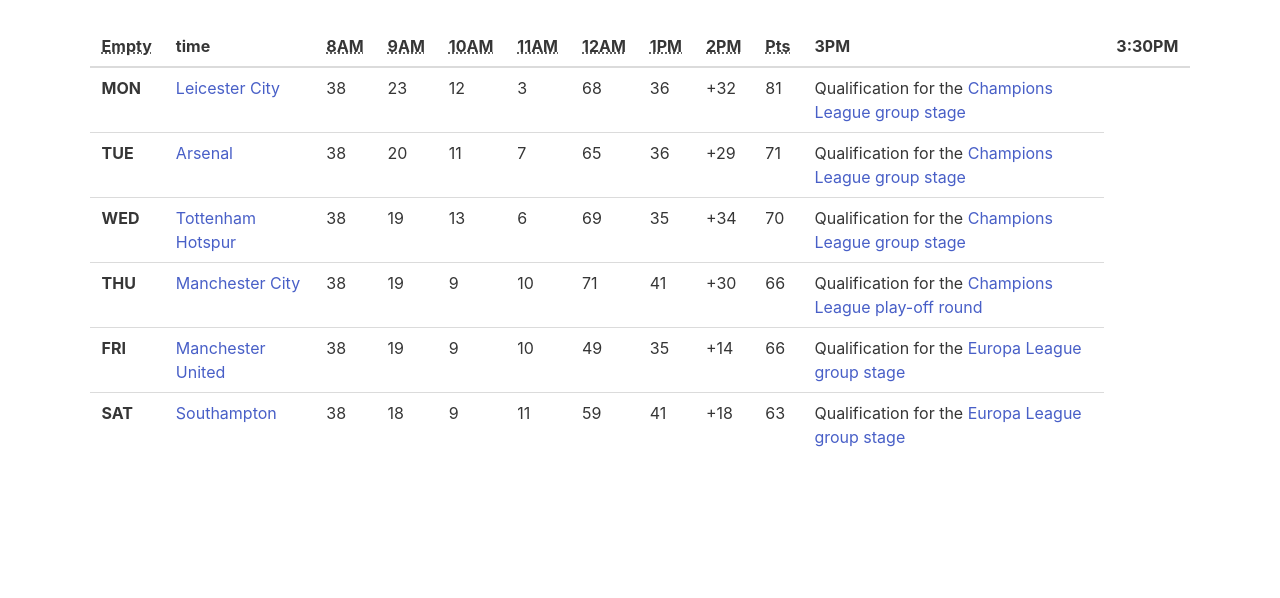
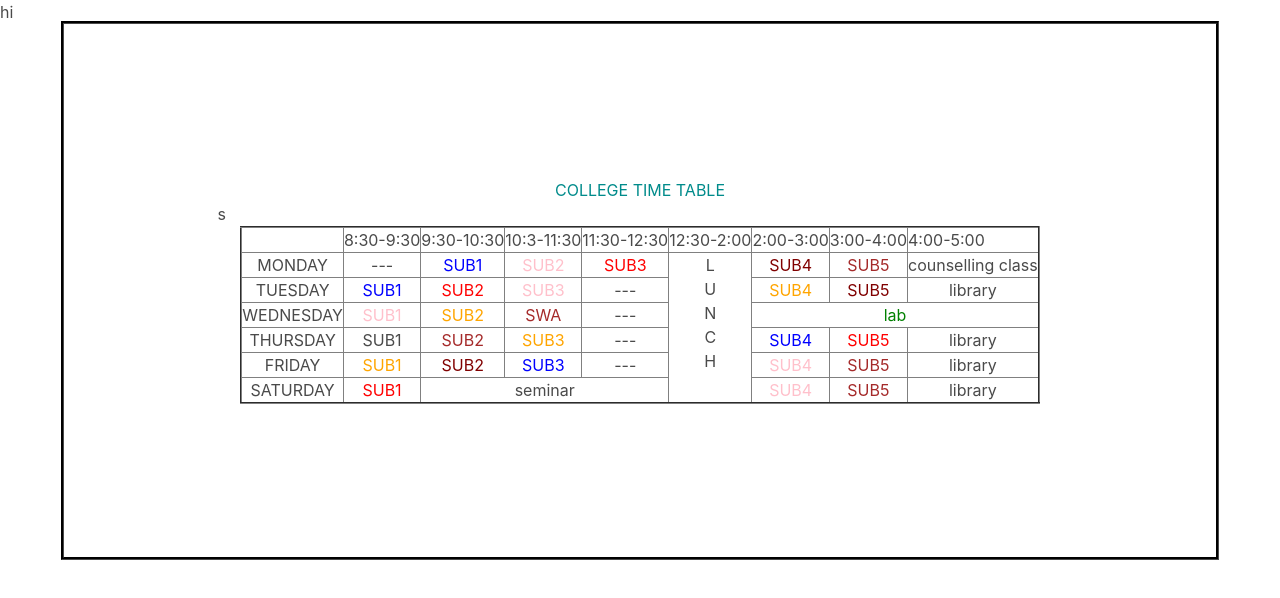
Before and after one commit to iamfutureflash/timetable.github.io, a plain HTML site: page index.html in a window 1280 px wide. Drawn offline with nearby package versions, Linux system fonts and the light colour scheme.

Commit message:
edit new tablw layout

```diff
--- a/index.css
+++ b/index.css
@@ -1,3 +1,17 @@
-.container{
-    padding: 2%;
+.container {
+    padding: 12vw;
+    margin: 12%;
 }
+
+.bordercolor {
+    border: .1px;
+    /* border-radius: 5px; */
+    background-color: rgb(82, 71, 195);
+}
+
+.outline {
+    outline-style:groove;
+}
+.h4{
+    size:40px
+}
--- a/index.html
+++ b/index.html
@@ -19,198 +19,77 @@
       <!--nevbar ends-->
     </header>
     <main>
-      <div class="container">
-        <table class="table">
-          <thead>
+      <h1>hi</h1>
+      <div class="container outline">
+        <H1><FONT COLOR="DARKCYAN"><CENTER>COLLEGE TIME TABLE</FONT></H1>
+          <table border="2" cellspacing="3" align="center">
           <tr>
-              <th><abbr title="Position">Empty</abbr></th>
-              <th>time</th>
-              <th><abbr title="Played">8AM</abbr></th>
-              <th><abbr title="Won">9AM</abbr></th>
-              <th><abbr title="Drawn">10AM</abbr></th>
-              <th><abbr title="Lost">11AM</abbr></th>
-              <th><abbr title="Goals for">12AM</abbr></th>
-              <th><abbr title="Goals against">1PM</abbr></th>
-              <th><abbr title="Goal difference">2PM</abbr></th>
-              <th><abbr title="Points">Pts</abbr></th>
-              <th>3PM</th>
-              <th>3:30PM</th>
-            </tr>
-          </thead>
-          <!-- table footer is commented for future use -->
-          <!-- <tfoot>
+           <td align="center">
+           <td>8:30-9:30
+           <td>9:30-10:30
+           <td>10:3-11:30
+           <td>11:30-12:30
+           <td>12:30-2:00
+           <td>2:00-3:00
+           <td>3:00-4:00
+           <td>4:00-5:00
+          </tr>s
           <tr>
-              <th><abbr title="Position">Empty</abbr></th>
-              <th>Time</th>
-              <th><abbr title="Played">Pld</abbr></th>
-              <th><abbr title="Won">W</abbr></th>
-              <th><abbr title="Drawn">D</abbr></th>
-              <th><abbr title="Lost">L</abbr></th>
-              <th><abbr title="Goals for">GF</abbr></th>
-              <th><abbr title="Goals against">GA</abbr></th>
-              <th><abbr title="Goal difference">GD</abbr></th>
-              <th><abbr title="Points">Pts</abbr></th>
-              <th>Qualification or relegation</th>
-            </tr>
-          </tfoot> -->
-          <tbody>
-            <tr>
-              <th>MON</th>
-              <td>
-                <a
-                  href="https://en.wikipedia.org/wiki/Leicester_City_F.C."
-                  title="Leicester City F.C."
-                  >Leicester City</a>
-              </td>
-              <td>38</td>
-              <td>23</td>
-              <td>12</td>
-              <td>3</td>
-              <td>68</td>
-              <td>36</td>
-              <td>+32</td>
-              <td>81</td>
-              <td>
-                Qualification for the
-                <a
-                  href="https://en.wikipedia.org/wiki/2016%E2%80%9317_UEFA_Champions_League#Group_stage"
-                  title="2016–17 UEFA Champions League"
-                  >Champions League group stage</a
-                >
-              </td>
+            <td align="center">MONDAY
+            <td align="center">---<td align="center"><font color="blue">SUB1<br>
+           <td align="center"><font color="pink">SUB2<br>
+           <td align="center"><font color="red">SUB3<br>
+           <td rowspan="6"align="center">L<br>U<br>N<br>C<br>H
+           <td align="center"><font color="maroon">SUB4<br>
+           <td align="center"><font color="brown">SUB5<br>
+           <td align="center">counselling class
           </tr>
           <tr>
-              <th>TUE</th>
-              <td>
-                <a
-                  href="https://en.wikipedia.org/wiki/Arsenal_F.C."
-                  title="Arsenal F.C."
-                  >Arsenal</a
-                >
-              </td>
-              <td>38</td>
-              <td>20</td>
-              <td>11</td>
-              <td>7</td>
-              <td>65</td>
-              <td>36</td>
-              <td>+29</td>
-              <td>71</td>
-              <td>
-                Qualification for the
-                <a
-                  href="https://en.wikipedia.org/wiki/2016%E2%80%9317_UEFA_Champions_League#Group_stage"
-                  title="2016–17 UEFA Champions League"
-                  >Champions League group stage</a
-                >
-              </td>
+           <td align="center">TUESDAY
+           <td align="center"><font color="blue">SUB1<br>
+           <td align="center"><font color="red">SUB2<br>
+           <td align="center"><font color="pink">SUB3<br>
+           <td align="center">---
+           <td align="center"><font color="orange">SUB4<BR>
+           <td align="center"><font color="maroon">SUB5<br>
+           <td align="center">library
           </tr>
           <tr>
-              <th>WED</th>
-              <td>
-                <a
-                  href="https://en.wikipedia.org/wiki/Tottenham_Hotspur_F.C."
-                  title="Tottenham Hotspur F.C."
-                  >Tottenham Hotspur</a
-                >
-              </td>
-              <td>38</td>
-              <td>19</td>
-              <td>13</td>
-              <td>6</td>
-              <td>69</td>
-              <td>35</td>
-              <td>+34</td>
-              <td>70</td>
-              <td>
-                Qualification for the
-                <a
-                  href="https://en.wikipedia.org/wiki/2016%E2%80%9317_UEFA_Champions_League#Group_stage"
-                  title="2016–17 UEFA Champions League"
-                  >Champions League group stage</a
-                >
-              </td>
-            </tr>
-            <tr class="">
-              <th>THU</th>
-              <td>
-                <a
-                  href="https://en.wikipedia.org/wiki/Manchester_City_F.C."
-                  title="Manchester City F.C."
-                  >Manchester City</a
-                >
-              </td>
-              <td>38</td>
-              <td>19</td>
-              <td>9</td>
-              <td>10</td>
-              <td>71</td>
-              <td>41</td>
-              <td>+30</td>
-              <td>66</td>
-              <td>
-                Qualification for the
-                <a
-                  href="https://en.wikipedia.org/wiki/2016%E2%80%9317_UEFA_Champions_League#Play-off_round"
-                  title="2016–17 UEFA Champions League"
-                  >Champions League play-off round</a
-                >
-              </td>
+           <td align="center">WEDNESDAY
+           <td align="center"><font color="pink">SUB1<br>
+           <td align="center"><font color="orange">SUB2<BR>
+           <td align="center"><font color="brown">SWA<br>
+           <td align="center">---
+           <td colspan="3" align="center"><font color="green"> lab
           </tr>
           <tr>
-              <th>FRI</th>
-              <td>
-                <a
-                  href="https://en.wikipedia.org/wiki/Manchester_United_F.C."
-                  title="Manchester United F.C."
-                  >Manchester United</a
-                >
-              </td>
-              <td>38</td>
-              <td>19</td>
-              <td>9</td>
-              <td>10</td>
-              <td>49</td>
-              <td>35</td>
-              <td>+14</td>
-              <td>66</td>
-              <td>
-                Qualification for the
-                <a
-                  href="https://en.wikipedia.org/wiki/2016%E2%80%9317_UEFA_Europa_League#Group_stage"
-                  title="2016–17 UEFA Europa League"
-                  >Europa League group stage</a
-                >
-              </td>
+           <td align="center">THURSDAY
+           <td align="center">SUB1<br>
+           <td align="center"><font color="brown">SUB2<br>
+           <td align="center"><font color="orange">SUB3<BR>
+           <td align="center">---
+           <td align="center"><font color="blue">SUB4<br>
+           <td align="center"><font color="red">SUB5<br>
+           <td align="center">library
           </tr>
           <tr>
-              <th>SAT</th>
-              <td>
-                <a
-                  href="https://en.wikipedia.org/wiki/Southampton_F.C."
-                  title="Southampton F.C."
-                  >Southampton</a
-                >
-              </td>
-              <td>38</td>
-              <td>18</td>
-              <td>9</td>
-              <td>11</td>
-              <td>59</td>
-              <td>41</td>
-              <td>+18</td>
-              <td>63</td>
-              <td>
-                Qualification for the
-                <a
-                  href="https://en.wikipedia.org/wiki/2016%E2%80%9317_UEFA_Europa_League#Group_stage"
-                  title="2016–17 UEFA Europa League"
-                  >Europa League group stage</a
-                >
-              </td>
+           <td align="center">FRIDAY
+           <td align="center"><font color="orange">SUB1<BR>
+           <td align="center"><font color="maroon">SUB2<br>
+           <td align="center"><font color="blue">SUB3<br>
+           <td align="center">---
+           <td align="center"><font color="pink">SUB4<br>
+           <td align="center"><font color="brown">SUB5<br>
+           <td align="center">library
           </tr>
-          </tbody>
-        </table>
+          <tr>
+           <td align="center">SATURDAY
+           <td align="center"><font color="red">SUB1<br>
+           <td colspan="3" align="center">seminar
+           <td align="center"><font color="pink">SUB4<br>
+           <td align="center"><font color="brown">SUB5<br>
+           <td align="center">library
+          </tr>
       </div>
     </main>
     <footer></footer>
```
Lines whose indentation alone changed are shown as unchanged.
